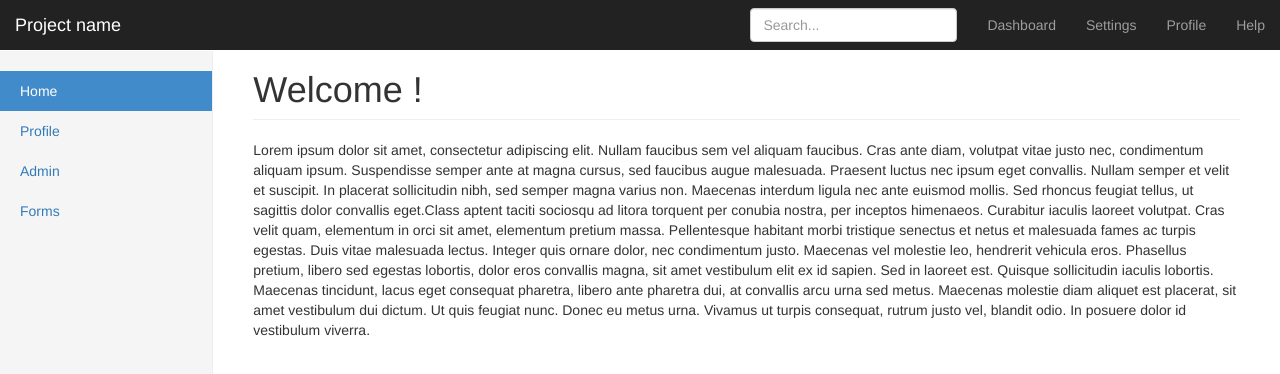
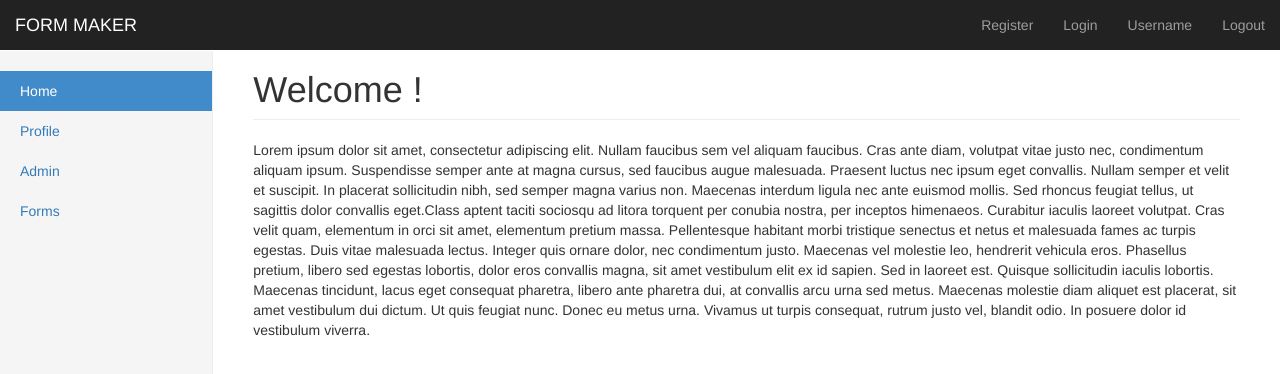
Before and after one commit to BHPriyanka/webdev, a website: page public/assignment/home.html in a window 1280 px wide. Drawn offline with nearby package versions, Linux system fonts and the light colour scheme.

Commit message:
Added Register,Login,Logout and Username at top right of the home.html page

```diff
--- a/public/assignment/home.html
+++ b/public/assignment/home.html
@@ -31,18 +31,15 @@
                 <span class="icon-bar"></span>
                 <span class="icon-bar"></span>
             </button>
-            <a class="navbar-brand" href="#">Project name</a>
+            <a class="navbar-brand" href="#">FORM MAKER</a>
         </div>
         <div id="navbar" class="navbar-collapse collapse">
             <ul class="nav navbar-nav navbar-right">
-                <li><a href="#">Dashboard</a></li>
-                <li><a href="#">Settings</a></li>
-                <li><a href="#">Profile</a></li>
-                <li><a href="#">Help</a></li>
+                <li><a href="#">Register</a></li>
+                <li><a href="#">Login</a></li>
+                <li><a href="#">Username</a></li>
+                <li><a href="#">Logout</a></li>
             </ul>
-            <form class="navbar-form navbar-right">
-                <input type="text" class="form-control" placeholder="Search...">
-            </form>
         </div>
     </div>
 </nav>
```
